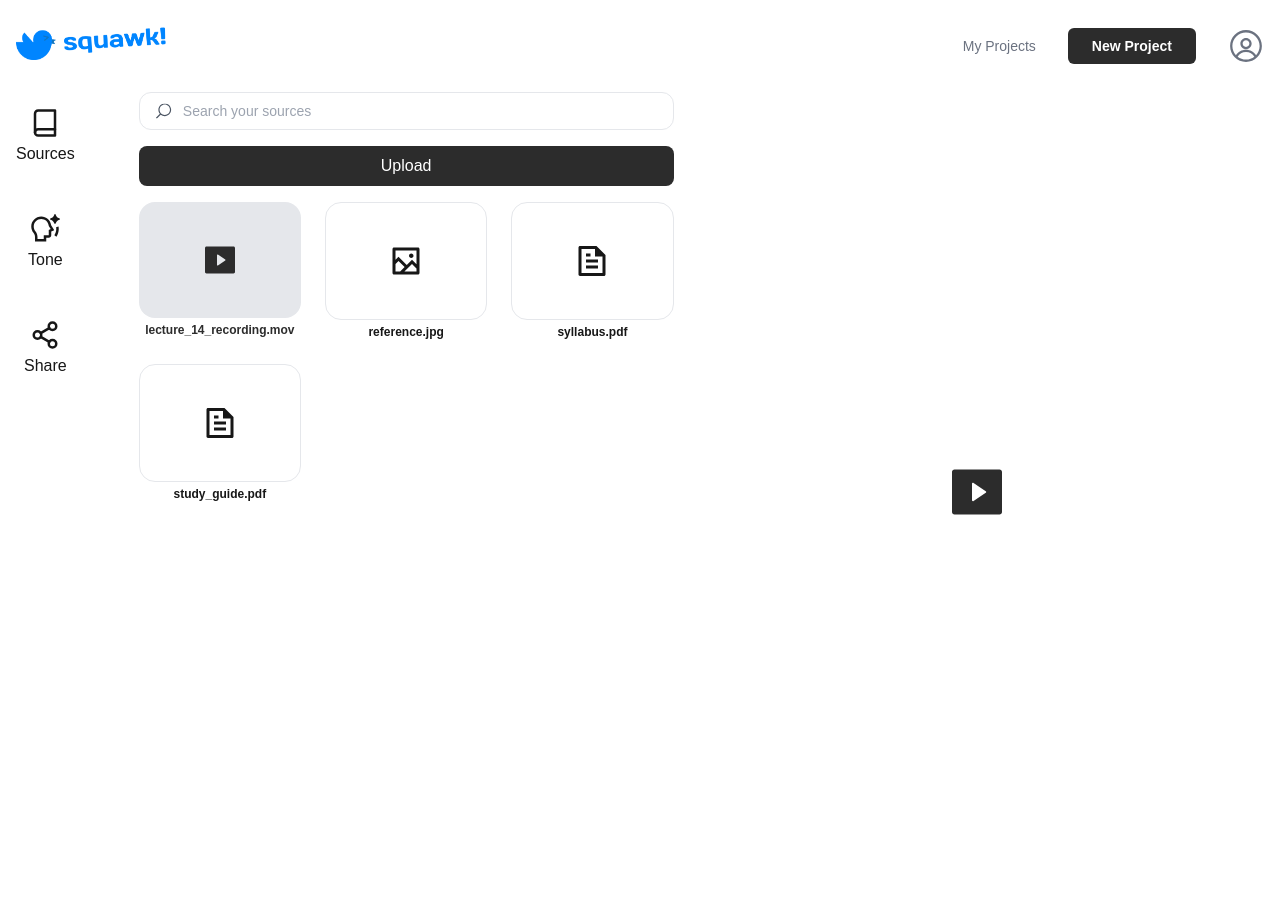
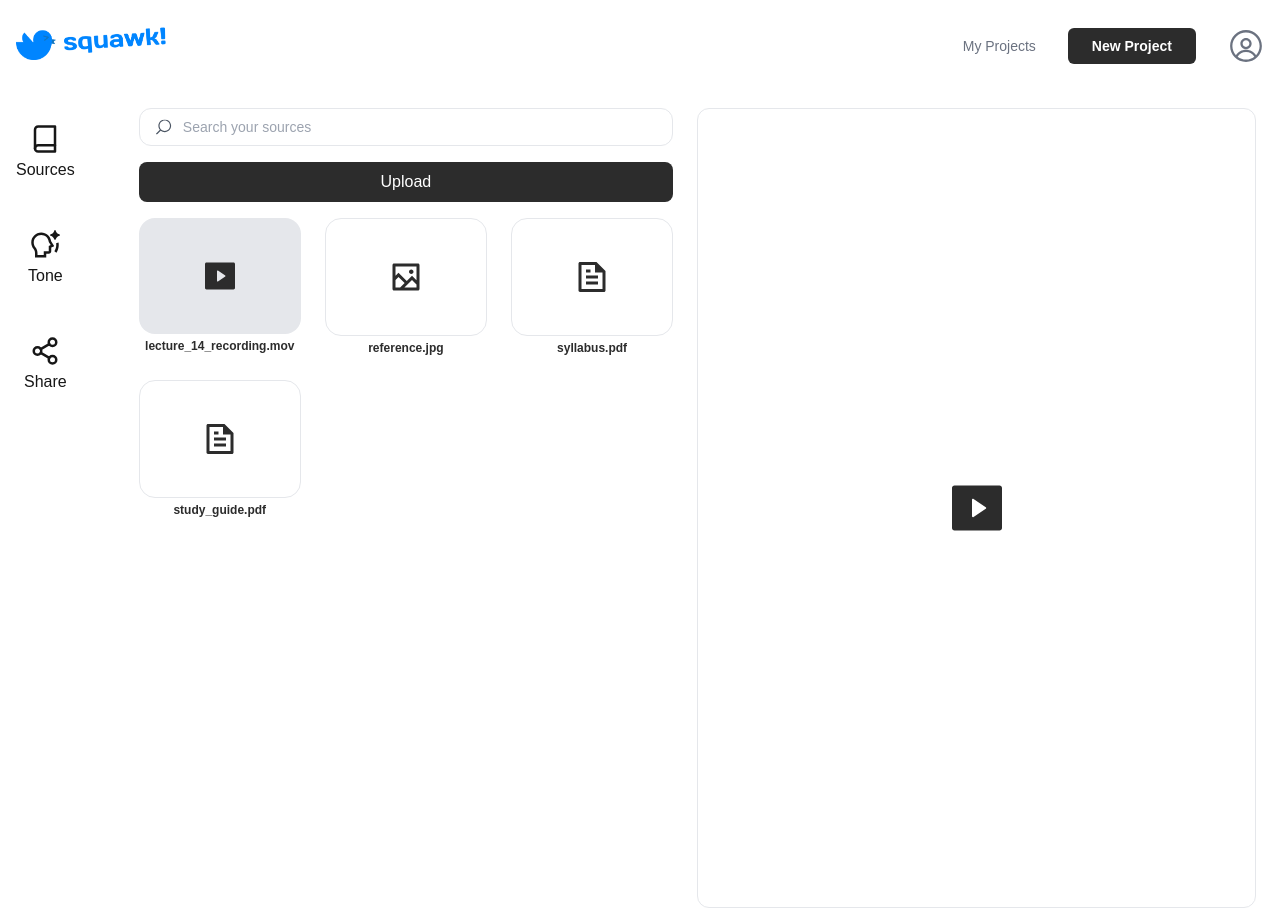
Before and after one commit to SumitNalavade/Squawk, a Next.js app: page /create/new in a window 1280 px wide. Before the commit the page ends 892 px from the top, so only its background shows below. Built offline with nearby package versions, Linux system fonts and the light colour scheme.

Commit message:
Minor UI improvements

```diff
--- a/src/app/create/layout.tsx
+++ b/src/app/create/layout.tsx
@@ -44,7 +44,7 @@ export default function RootLayout({
 
                 { /* Content Area */}
                 <main className="flex-grow flex items-center justify-center">
-                    <section className="h-full flex flex-col lg:flex-row w-full">
+                    <section className="h-full flex flex-col lg:flex-row w-full py-4">
                         {children}
                     </section>
                 </main>
--- a/src/app/create/new/page.tsx
+++ b/src/app/create/new/page.tsx
@@ -20,9 +20,9 @@ const Create: React.FC = () => {
                     </button>
                 </div>
 
-                <div className="grid grid-cols-3 gap-6">
-                    <div className="space-y-1 text-[#2c2c2c]">
-                        <div className="p-10 bg-gray-200 rounded-2xl flex justify-center items-center">
+                <div className="grid grid-cols-3 gap-6 text-[#2c2c2c]">
+                    <div className="space-y-1">
+                        <div className="p-10 bg-gray-200 rounded-2xl flex justify-center items-center cursor-pointer">
                             <RiMovieFill className="text-4xl" />
                         </div>
 
@@ -30,7 +30,7 @@ const Create: React.FC = () => {
                     </div>
 
                     <div className="space-y-1">
-                        <div className="p-10 border rounded-2xl flex justify-center items-center">
+                        <div className="p-10 border rounded-2xl flex justify-center items-center cursor-pointer hover:bg-gray-200">
                             <RiImage2Line className="text-4xl" />
                         </div>
 
@@ -38,7 +38,7 @@ const Create: React.FC = () => {
                     </div>
 
                     <div className="space-y-1">
-                        <div className="p-10 border rounded-2xl flex justify-center items-center">
+                        <div className="p-10 border rounded-2xl flex justify-center items-center cursor-pointer hover:bg-gray-200">
                             <RiFileTextLine className="text-4xl" />
                         </div>
 
@@ -46,7 +46,7 @@ const Create: React.FC = () => {
                     </div>
 
                     <div className="space-y-1">
-                        <div className="p-10 border rounded-2xl flex justify-center items-center">
+                        <div className="p-10 border rounded-2xl flex justify-center items-center cursor-pointer hover:bg-gray-200">
                             <RiFileTextLine className="text-4xl" />
                         </div>
 
@@ -57,7 +57,7 @@ const Create: React.FC = () => {
 
             </div>
 
-            <div className="w-full flex justify-center items-center">
+            <div className="w-full flex justify-center items-center border rounded-xl">
                 <RiMovieFill className="text-6xl text-[#2c2c2c]" />
             </div>
         </div>
```
